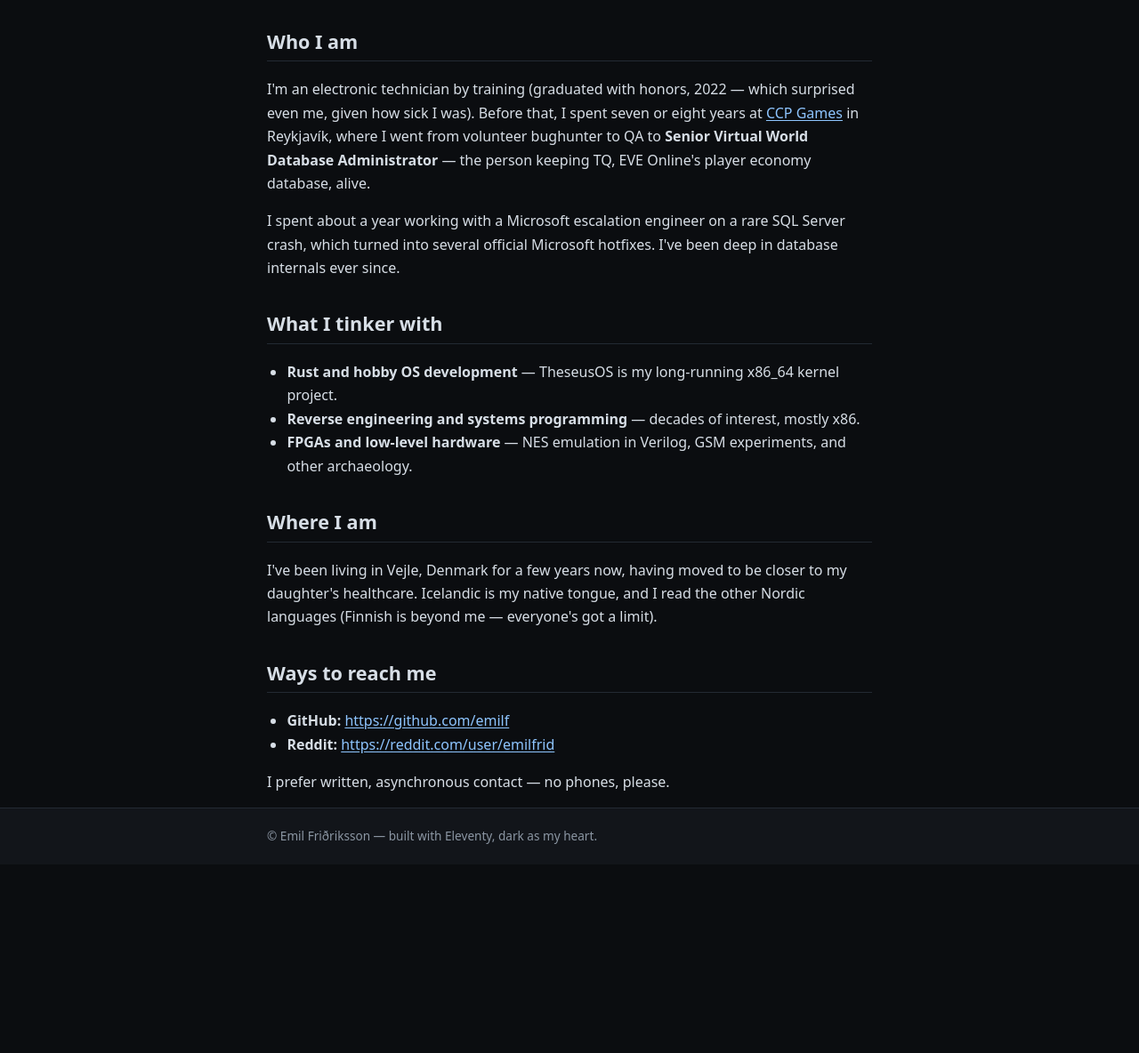
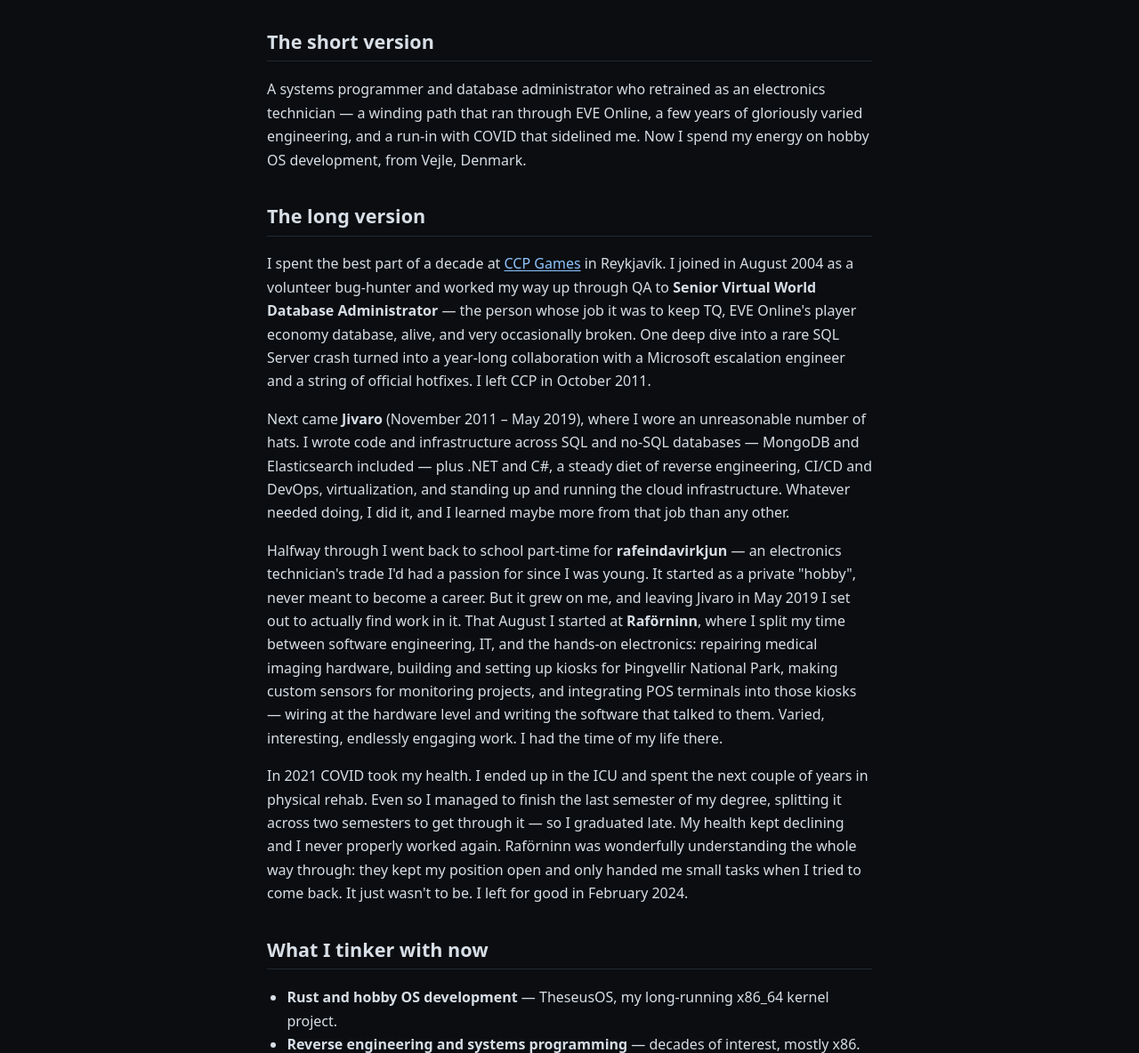
Before and after one commit to emilf/emilf.github.io, an Eleventy site: page src/about.md in a window 1280 px wide. Shown: the part 121-1305 px from the top of the page at 89% size. Before the commit the page ends 1093 px from the top, so only its background shows below. Built offline with nearby package versions, Linux system fonts and the light colour scheme; Eleventy itself is replaced by a stand-in of ours; files that its build step writes are made by us from their sources.

Commit message:
Rewrite about/homepage with real career history + exact dates
Gets the copy right: CCP Aug 2004-Oct 2011, Jivaro Nov 2011-May 2019,
Raförninn Aug 2019-Feb 2024, health detour from COVID, current hobby OS work.

```diff
--- a/src/about.md
+++ b/src/about.md
@@ -1,27 +1,35 @@
 ---
 title: About
 layout: page.njk
-description: A bit about Emil — systems programmer, EVE Online DBA veteran, hobby OS tinkerer.
+description: Career, detours, and health — the long way from EVE Online database admin to electronics tech to where I am now.
 eleventyNavigation:
   key: About
   order: 2
 permalink: /about/
 ---
-## Who I am
+## The short version
 
-I'm an electronic technician by training (graduated with honors, 2022 — which surprised even me, given how sick I was). Before that, I spent seven or eight years at [CCP Games](https://www.ccpgames.com/) in Reykjavík, where I went from volunteer bughunter to QA to **Senior Virtual World Database Administrator** — the person keeping TQ, EVE Online's player economy database, alive.
+A systems programmer and database administrator who retrained as an electronics technician — a winding path that ran through EVE Online, a few years of gloriously varied engineering, and a run-in with COVID that sidelined me. Now I spend my energy on hobby OS development, from Vejle, Denmark.
 
-I spent about a year working with a Microsoft escalation engineer on a rare SQL Server crash, which turned into several official Microsoft hotfixes. I've been deep in database internals ever since.
+## The long version
 
-## What I tinker with
+I spent the best part of a decade at [CCP Games](https://www.ccpgames.com/) in Reykjavík. I joined in August 2004 as a volunteer bug-hunter and worked my way up through QA to **Senior Virtual World Database Administrator** — the person whose job it was to keep TQ, EVE Online's player economy database, alive, and very occasionally broken. One deep dive into a rare SQL Server crash turned into a year-long collaboration with a Microsoft escalation engineer and a string of official hotfixes. I left CCP in October 2011.
 
-- **Rust and hobby OS development** — TheseusOS is my long-running x86_64 kernel project.
+Next came **Jivaro** (November 2011 – May 2019), where I wore an unreasonable number of hats. I wrote code and infrastructure across SQL and no-SQL databases — MongoDB and Elasticsearch included — plus .NET and C#, a steady diet of reverse engineering, CI/CD and DevOps, virtualization, and standing up and running the cloud infrastructure. Whatever needed doing, I did it, and I learned maybe more from that job than any other.
+
+Halfway through I went back to school part-time for **rafeindavirkjun** — an electronics technician's trade I'd had a passion for since I was young. It started as a private "hobby", never meant to become a career. But it grew on me, and leaving Jivaro in May 2019 I set out to actually find work in it. That August I started at **Raförninn**, where I split my time between software engineering, IT, and the hands-on electronics: repairing medical imaging hardware, building and setting up kiosks for Þingvellir National Park, making custom sensors for monitoring projects, and integrating POS terminals into those kiosks — wiring at the hardware level and writing the software that talked to them. Varied, interesting, endlessly engaging work. I had the time of my life there.
+
+In 2021 COVID took my health. I ended up in the ICU and spent the next couple of years in physical rehab. Even so I managed to finish the last semester of my degree, splitting it across two semesters to get through it — so I graduated late. My health kept declining and I never properly worked again. Raförninn was wonderfully understanding the whole way through: they kept my position open and only handed me small tasks when I tried to come back. It just wasn't to be. I left for good in February 2024.
+
+## What I tinker with now
+
+- **Rust and hobby OS development** — TheseusOS, my long-running x86_64 kernel project.
 - **Reverse engineering and systems programming** — decades of interest, mostly x86.
-- **FPGAs and low-level hardware** — NES emulation in Verilog, GSM experiments, and other archaeology.
+- **Electronics and low-level hardware** — FPGA experiments, NES emulation in Verilog, and other archaeology.
 
 ## Where I am
 
-I've been living in Vejle, Denmark for a few years now, having moved to be closer to my daughter's healthcare. Icelandic is my native tongue, and I read the other Nordic languages (Finnish is beyond me — everyone's got a limit).
+I've been living in Vejle, Denmark for a few years, having moved to be closer to my daughter's healthcare. Icelandic is my native tongue, and I read the other Nordic languages (Finnish is beyond me — everyone's got a limit).
 
 ## Ways to reach me
 
--- a/src/index.njk
+++ b/src/index.njk
@@ -8,8 +8,8 @@ permalink: /
 ---
 <section class="hero">
   <h1>Emil Friðriksson</h1>
-  <p class="subtitle">systems · databases · hobby kernels</p>
-  <p>I'm a systems programmer and database administrator from Iceland, living in Vejle, Denmark. For the better part of a decade I kept EVE Online's economy running as a Senior Virtual World Database Administrator. These days I tinker with hobby operating systems, reverse-engineering, and whatever x86 rabbit hole catches my eye.</p>
+  <p class="subtitle">databases · software · electronics · hobby kernels</p>
+  <p>I spent a decade keeping EVE Online's economy alive as a senior database administrator at CCP, then wore too many hats to count at Jivaro and Raförninn — SQL and no-SQL, .NET, reverse engineering, cloud and DevOps, and hands-on electronics. A run-in with COVID in 2021 sidelined me from work, so now I pour that energy into hobby operating systems and whatever x86 rabbit hole catches my eye.</p>
 </section>
 
 {% set latest = collections.posts | first %}
```
